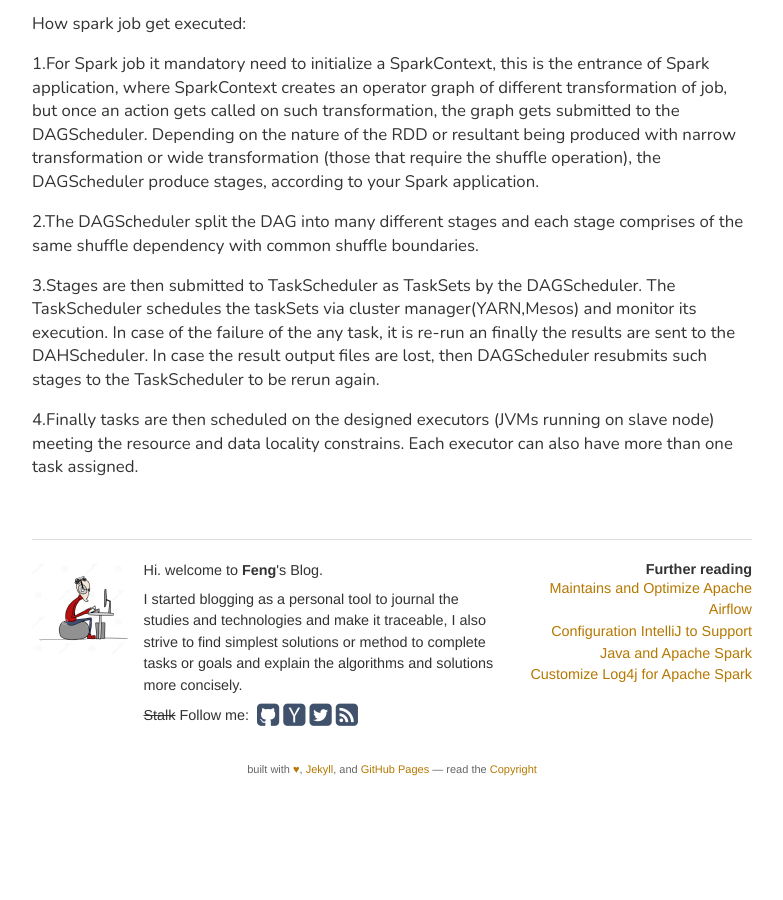
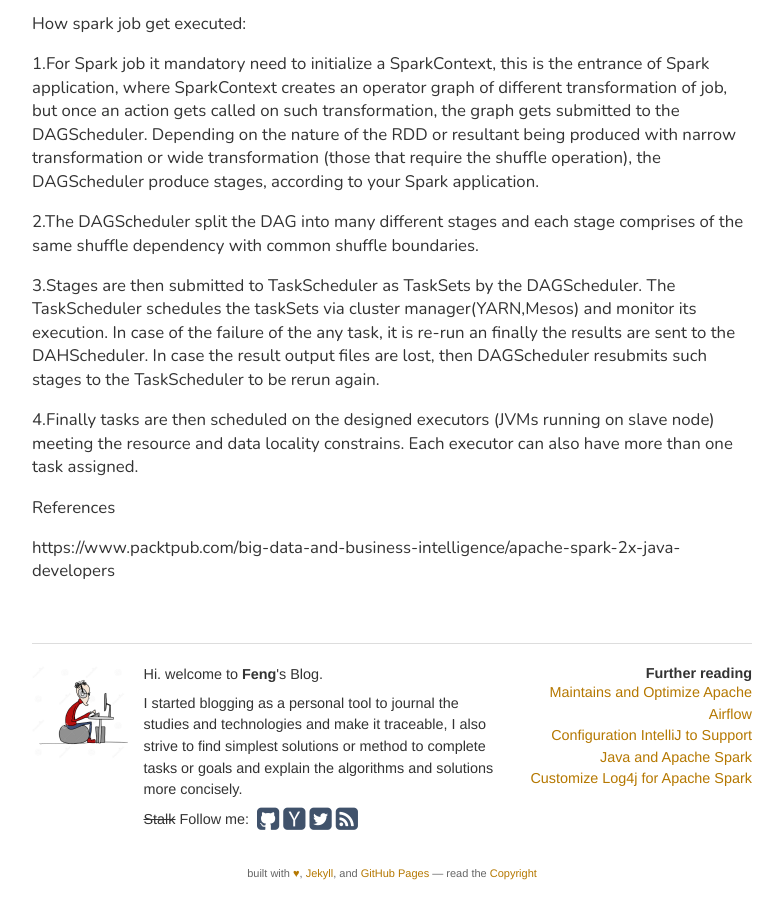
Before and after one commit to SharpLu/Blog, a Jekyll site: the page built from _posts/2016-07-09-getting started apache spark.md, in a window 1280 px wide and 900 px high, scrolled down 2106 px. Shown: the whole window, without its empty margins (248-1031 px from the left). Built offline with Jekyll 4.4.1, drawn with Linux system fonts in a browser that asks for light colours; before the commit the page ends 2901 px from its top, so only the background shows below that.

Commit message:
added_references

```diff
--- a/_posts/2016-07-09-getting started apache spark.md
+++ b/_posts/2016-07-09-getting started apache spark.md
@@ -63,3 +63,9 @@ How spark job get executed:
 3.Stages are then  submitted to TaskScheduler as TaskSets by the DAGScheduler. The TaskScheduler schedules the taskSets via cluster manager(YARN,Mesos) and monitor its execution. In case of the failure of the any task, it is re-run an finally the results are sent to the DAHScheduler. In case the result output files are lost, then DAGScheduler resubmits such stages to the TaskScheduler to be rerun again.
 
 4.Finally tasks are then scheduled on the designed executors (JVMs running on slave node) meeting the resource and data locality constrains. Each executor can also have more than one task assigned.
+
+
+
+References
+
+https://www.packtpub.com/big-data-and-business-intelligence/apache-spark-2x-java-developers
```
Also changed, not shown: _posts/2016-07-09-java 8 for apache spark examples.md (added, +12 -0 lines).
